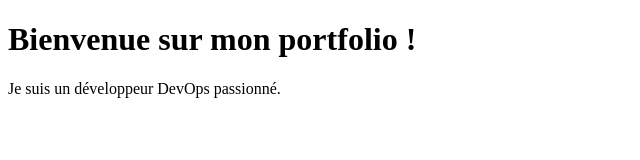
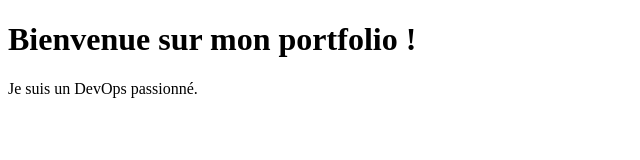
Before and after one commit to Sibymasib/Sibymasib.dev.github.io, a plain HTML site: page index.html in a window 1280 px wide. Shown: the whole page, without its empty margins (0-640 px from the left). Drawn offline with Linux system fonts and the light colour scheme.

Commit message:
Update index.html

```diff
--- a/index.html
+++ b/index.html
@@ -6,6 +6,6 @@
 </head>
 <body>
     <h1>Bienvenue sur mon portfolio !</h1>
-    <p>Je suis un développeur DevOps passionné.</p>
+    <p>Je suis un DevOps passionné.</p>
 </body>
 </html>
```
